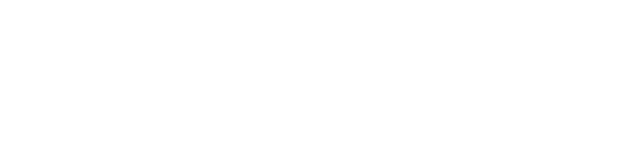
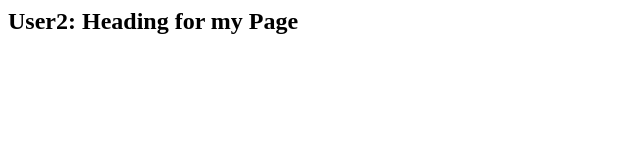
Before and after one commit to sumitb-mdi/dummy-2, a plain HTML site: page index.html in a window 1280 px wide. Shown: the whole page, without its empty margins (0-640 px from the left). Drawn offline with Linux system fonts and the light colour scheme.

Commit message:
User2: added heading for page.

```diff
--- a/index.html
+++ b/index.html
@@ -3,5 +3,6 @@
 		<title>My sample page</title>
 	</head>
 	<body>
+		<h2>User2: Heading for my Page</h2>
 	</body>
 </html>
```
